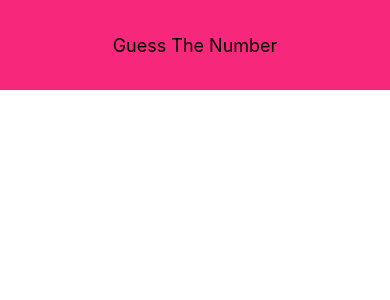
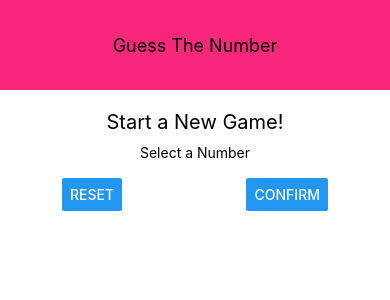
Before and after one commit to suzuka4316/GuessTheNumber, a React Native app: screen / in a window 390 px wide. Shown: the top 300 px of the page. Built offline with nearby package versions, Linux system fonts and the light colour scheme.

Commit message:
Added basic feature to StartGameScreen

```diff
--- a/App.js
+++ b/App.js
@@ -1,13 +1,15 @@
-import { StatusBar } from 'expo-status-bar';
-import React from 'react';
-import { StyleSheet, View, SafeAreaView } from 'react-native';
+import { StatusBar } from "expo-status-bar";
+import React from "react";
+import { StyleSheet, View, SafeAreaView } from "react-native";
 
-import { Header } from './components';
+import { Header } from "./components";
+import { StartGameScreen } from "./screens";
 
 export default function App() {
   return (
     <SafeAreaView style={styles.screen}>
       <Header title="Guess The Number" />
+      <StartGameScreen />
       <StatusBar style="auto" />
     </SafeAreaView>
   );
@@ -16,5 +18,5 @@
 const styles = StyleSheet.create({
   screen: {
     flex: 1,
-  }
+  },
 });
--- /dev/null
+++ b/screens/StartGameScreen.js
@@ -0,0 +1,41 @@
+import React from "react";
+import { Button, View, Text, StyleSheet, TextInput } from "react-native";
+
+export const StartGameScreen = (props) => {
+  return (
+    <View style={styles.screen}>
+      <Text style={styles.title}>Start a New Game!</Text>
+      <View style={styles.inputContainer}>
+        <Text>Select a Number</Text>
+        <TextInput />
+        <View style={styles.buttonContainer}>
+          <Button title="Reset" onPress={() => {}} />
+          <Button title="Confirm" onPress={() => {}} />
+        </View>
+      </View>
+    </View>
+  );
+};
+
+const styles = StyleSheet.create({
+  buttonContainer: {
+    flexDirection: "row",
+    width: "100%",
+    justifyContent: "space-between",
+    paddingHorizontal: 15,
+  },
+  inputContainer: {
+    width: 300,
+    maxWidth: "80%",
+    alignItems: "center",
+  },
+  screen: {
+    flex: 1,
+    padding: 10,
+    alignItems: "center",
+  },
+  title: {
+    fontSize: 20,
+    marginVertical: 10,
+  },
+});
--- /dev/null
+++ b/screens/index.js
@@ -0,0 +1 @@
+export * from './StartGameScreen';
```
Also changed, not shown: components/Header.js (+8 -8 lines).
